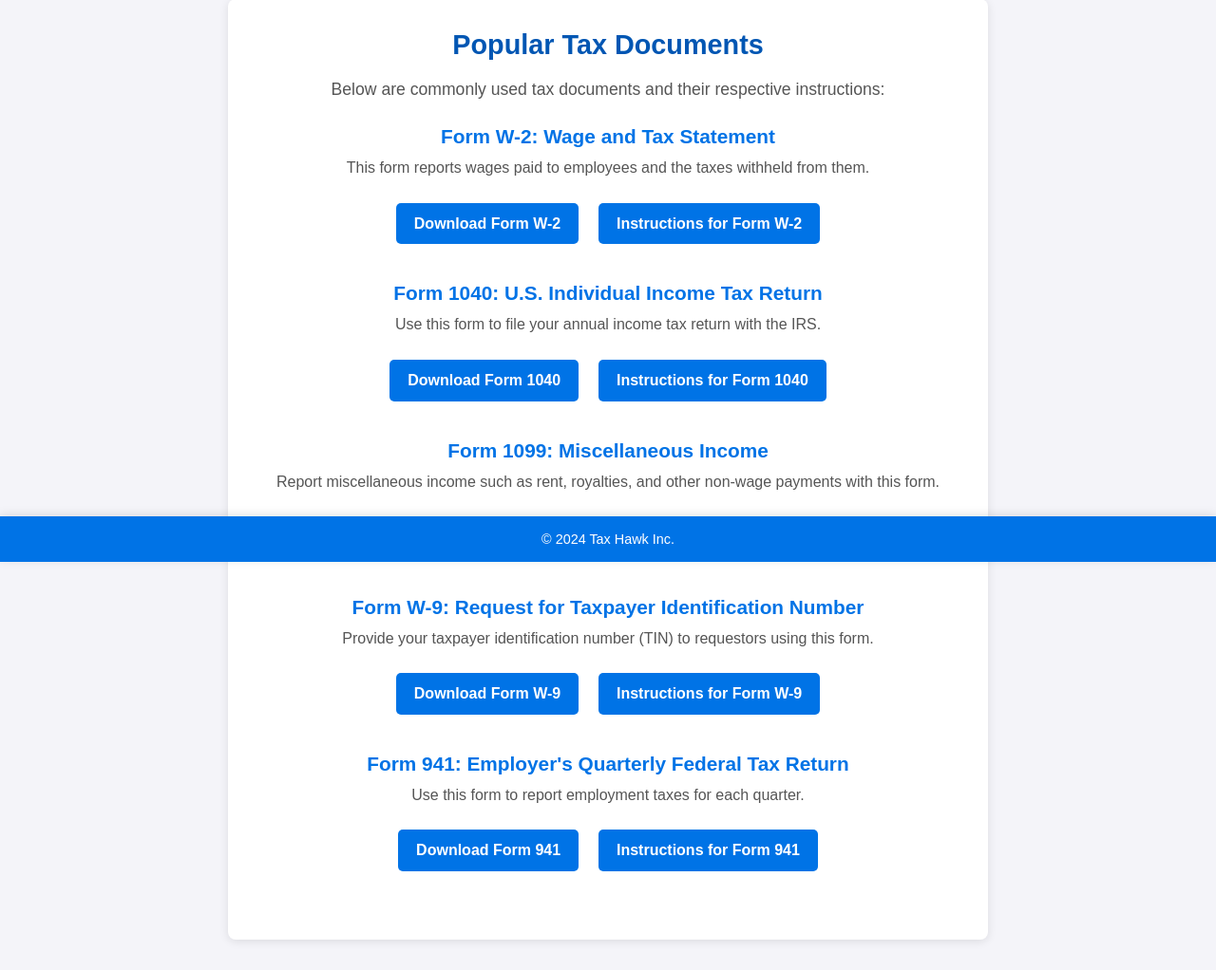
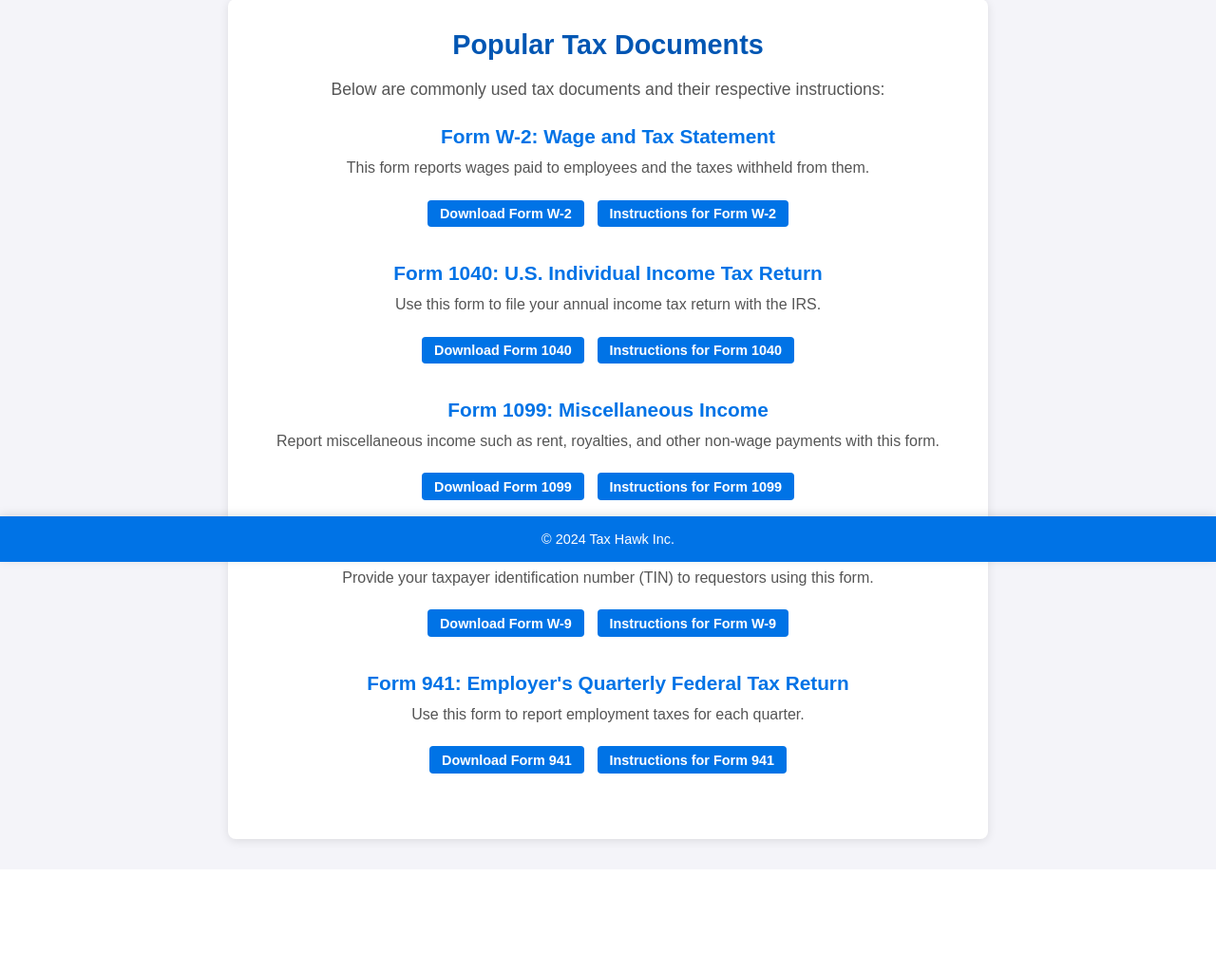
Before and after one commit to jnewell-7/403Project, a Node server app: page /documents in a window 1280 px wide. Shown: the part 208-1230 px from the top of the page at 95% size. After the commit the page ends 1101 px from the top, so only its background shows below. Run offline with Node 20, Linux system fonts and the light colour scheme.

Commit message:
change button sizes

```diff
--- a/public/styles/documents.css
+++ b/public/styles/documents.css
@@ -97,14 +97,14 @@
 
   .btn {
     display: inline-block;
-    margin: 0.5rem;
-    padding: 0.8rem 1.2rem;
-    font-size: 1rem;
+    margin: 0.3rem; /* Reduced margin */
+    padding: 0.4rem 0.8rem; /* Reduced padding */
+    font-size: 0.9rem; /* Slightly smaller font size */
     font-weight: bold;
     color: #ffffff;
     background-color: #0073e6;
     border: none;
-    border-radius: 5px;
+    border-radius: 4px; /* Slightly smaller radius */
     text-decoration: none;
     cursor: pointer;
     transition: background-color 0.3s ease;
```
